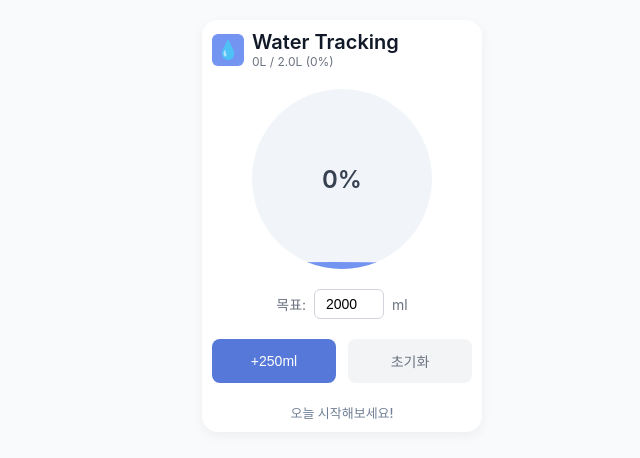
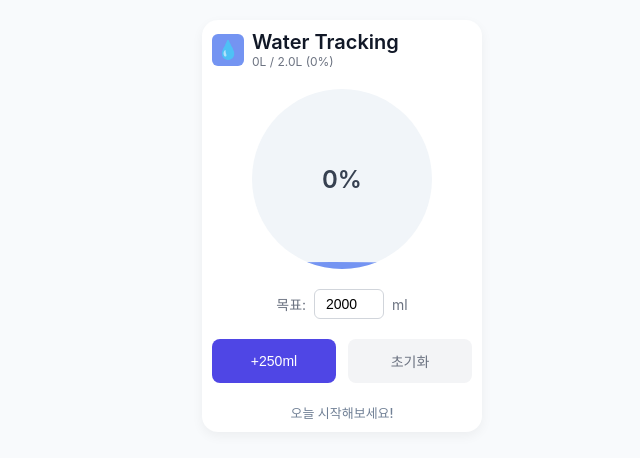
Before and after one commit to efficientnotion/water-tracker, a plain HTML site: page index.html in a window 1280 px wide. In both pictures the pointer is over the button "+250ml". Shown: the whole page, without its empty margins (298-938 px from the left). Drawn offline with Linux system fonts and the light colour scheme.

Commit message:
index.html

```diff
--- a/index.html
+++ b/index.html
@@ -154,7 +154,7 @@
         }
 
         .btn-add:hover {
-            background: #5678d8;
+            background: #4F46E5;
         }
 
         .btn-reset {
```
